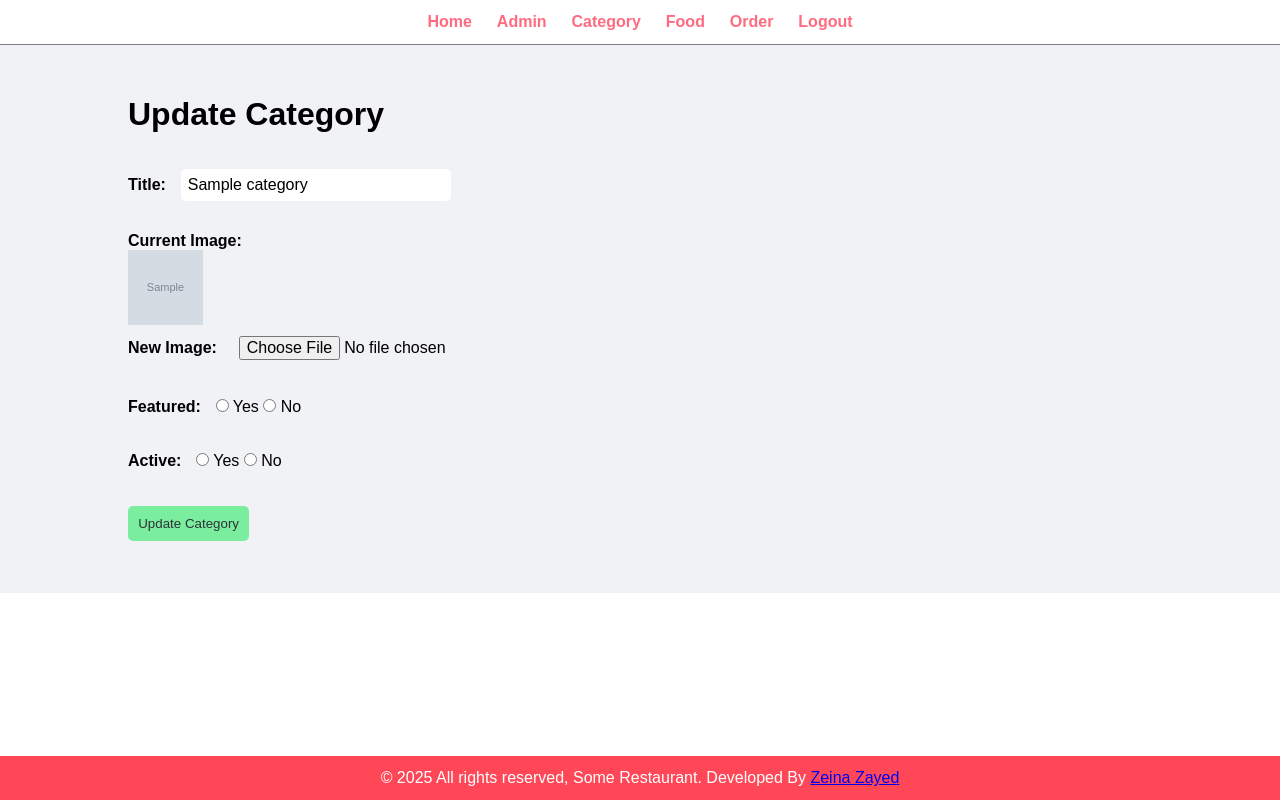
After one commit to ZeinaZayed4/backend-projects, a PHP site: page /update_category.php?id=1 in a window 1280 px wide. The commit adds this page. Run offline with PHP 8.4, Linux system fonts and the light colour scheme; the visitor is signed in with stand-in values (Sample User, id 1); tables that the repository leaves empty or names only in its code hold one stand-in row (values such as "Sample post"); grey boxes marked "Sample" are stand-in pictures.

Commit message:
Added category update and delete logic

```diff
--- a/beginner/Food Order/admin/handle/handle_add_category.php
+++ b/beginner/Food Order/admin/handle/handle_add_category.php
@@ -8,7 +8,7 @@ if (isset($_POST['submit'])) {
 	$featured = trim(htmlspecialchars($_POST['featured']));
 	$active = trim(htmlspecialchars($_POST['active']));
 
-	if (isset($_FILES['image']['name'])) {
+	if (! empty($_FILES['image']['name'])) {
 		$image = $_FILES['image'];
 		$image_name = $image['name'];
 		$tmp_name = $image['tmp_name'];
@@ -23,7 +23,7 @@ if (isset($_POST['submit'])) {
 			exit();
 		}
 	} else {
-		$image_name = "";
+		$new_image_name = "";
 	}
 
 	$query = "INSERT INTO `categories` (`title`, `image_name`, `featured`, `active`) VALUES ('$title', '$new_image_name', '$featured', '$active')";
--- a/beginner/Food Order/admin/manage_category.php
+++ b/beginner/Food Order/admin/manage_category.php
@@ -51,15 +51,15 @@ if (mysqli_num_rows($result) > 0) {
                             <td><?= $category['title'] ?></td>
                             <td>
 								<?php if(! empty($category['image_name'])): ?>
-                                    <img src="uploads/<?= $category['image_name'] ?>" width="75px" height="75px"></td>
+                                    <img src="uploads/<?= $category['image_name'] ?>" width="75px" height="75px" alt=""></td>
                                 <?php else: ?>
                                     <p style="color: red">No image was added!</p>
                                 <?php endif; ?>
                             <td><?= $category['featured'] ?></td>
                             <td><?= $category['active'] ?></td>
                             <td>
-                                <a href="#" class="btn-secondary">Update</a>
-                                <a href="#" class="btn-danger">Delete</a>
+                                <a href="update_category.php?id=<?= $category['id'] ?>" class="btn-secondary">Update</a>
+                                <a href="handle/handle_delete_category.php?id=<?= $category['id'] ?>&image_name=<?= $category['image_name'] ?>" class="btn-danger">Delete</a>
                             </td>
                         </tr>
                     <?php endforeach; ?>
--- /dev/null
+++ b/beginner/Food Order/admin/update_category.php
@@ -0,0 +1,65 @@
+<?php
+
+include_once 'partials/menu.php';
+require_once '../config/constants.php';
+
+if (isset($_GET['id'])) {
+    $id = $_GET['id'];
+
+    $query = "SELECT * FROM `categories` WHERE `id` = $id";
+    $result = mysqli_query($conn, $query);
+
+    if (mysqli_num_rows($result) === 1) {
+        $category = mysqli_fetch_assoc($result);
+    } else {
+		$_SESSION['error'] = 'Category not found';
+		header("Location: manage_category.php");
+    }
+} else {
+    header("Location: manage_category.php");
+}
+
+?>
+
+	<div class="main-content">
+		<div class="wrapper">
+			<h1>Update Category</h1>
+			<br /><br />
+
+			<form action="handle/handle_update_category.php" method="post" enctype="multipart/form-data">
+                <input type="hidden" name="current_image" value="<?= $category['image_name'] ?>">
+                <input type="hidden" name="id" value="<?= $category['id'] ?>">
+
+                <label for="title" class="admin-label">Title: </label>
+                <input type="text" name="title" class="input-responsive" id="title" value="<?= $category['title'] ?>">
+                <br />
+
+                <label class="admin-label">Current Image: </label>
+                <br/>
+                <?php if (empty($category['image_name'])): ?>
+                    <p style="color: red">No image was added!</p>
+                <?php else: ?>
+                    <img src="uploads/<?= $category['image_name'] ?>" alt="<?= $category['title'] ?>" width="75px" height="75px">
+                <?php endif; ?>
+                <br />
+
+                <label for="image" class="admin-label">New Image:</label>
+                <input type="file" id="image" name="image" class="input-responsive">
+                <br />
+
+                <label for="featured" class="admin-label">Featured: </label>
+                <input type="radio" name="featured" value="yes" id="featured" <?= ($category['featured'] == 'yes') ? 'checked' : '' ?>> Yes
+                <input type="radio" name="featured" value="no" id="featured" <?= ($category['featured'] == 'no') ? 'checked' : '' ?>> No
+                <br /><br /><br />
+
+                <label for="active" class="admin-label">Active: </label>
+                <input type="radio" name="active" value="yes" id="active" <?= ($category['active'] == 'yes') ? 'checked' : '' ?>> Yes
+                <input type="radio" name="active" value="no" id="active" <?= ($category['active'] == 'no') ? 'checked' : '' ?>> No
+                <br /> <br /><br />
+
+                <button type="submit" name="submit" class="btn-secondary">Update Category</button>
+			</form>
+		</div>
+	</div>
+
+<?php include_once 'partials/footer.php' ?>
```
Also changed, not shown: beginner/Food Order/admin/handle/handle_delete_category.php (added, +32 -0 lines), beginner/Food Order/admin/handle/handle_update_category.php (added, +56 -0 lines).
